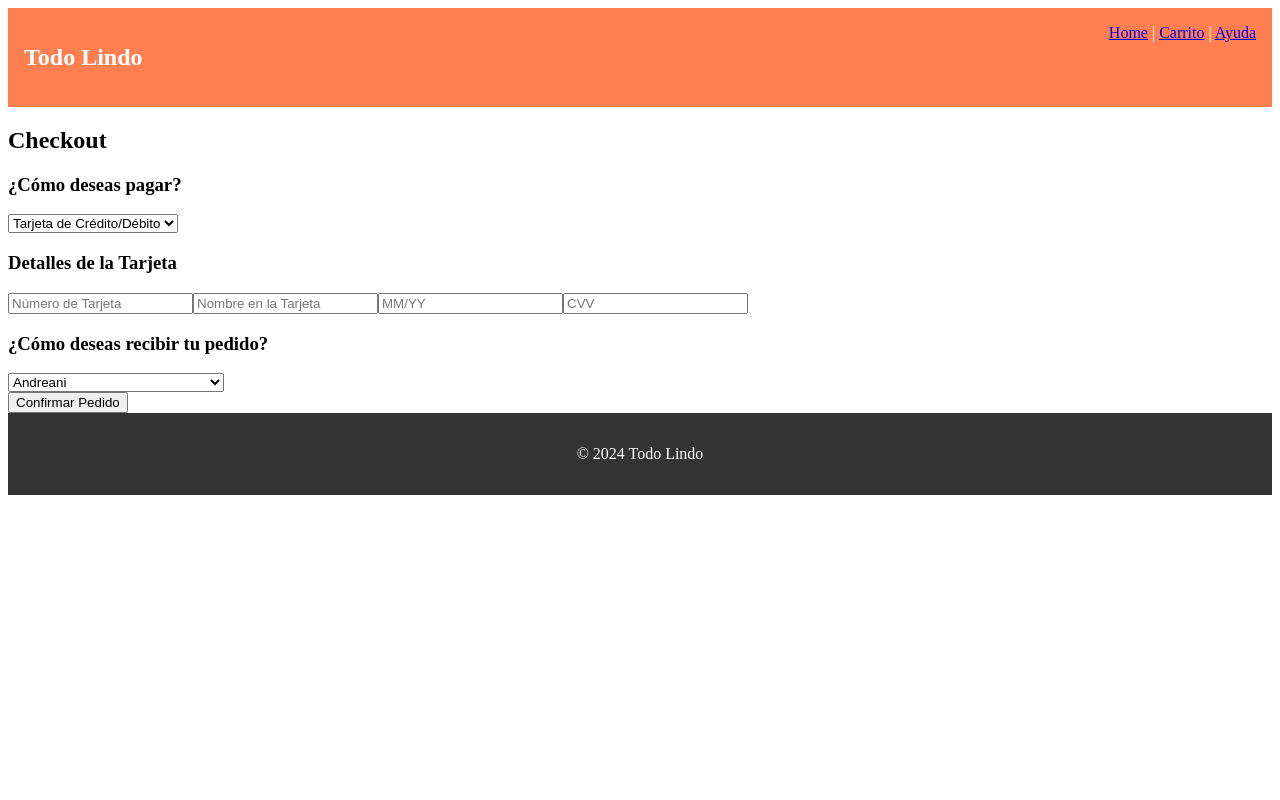
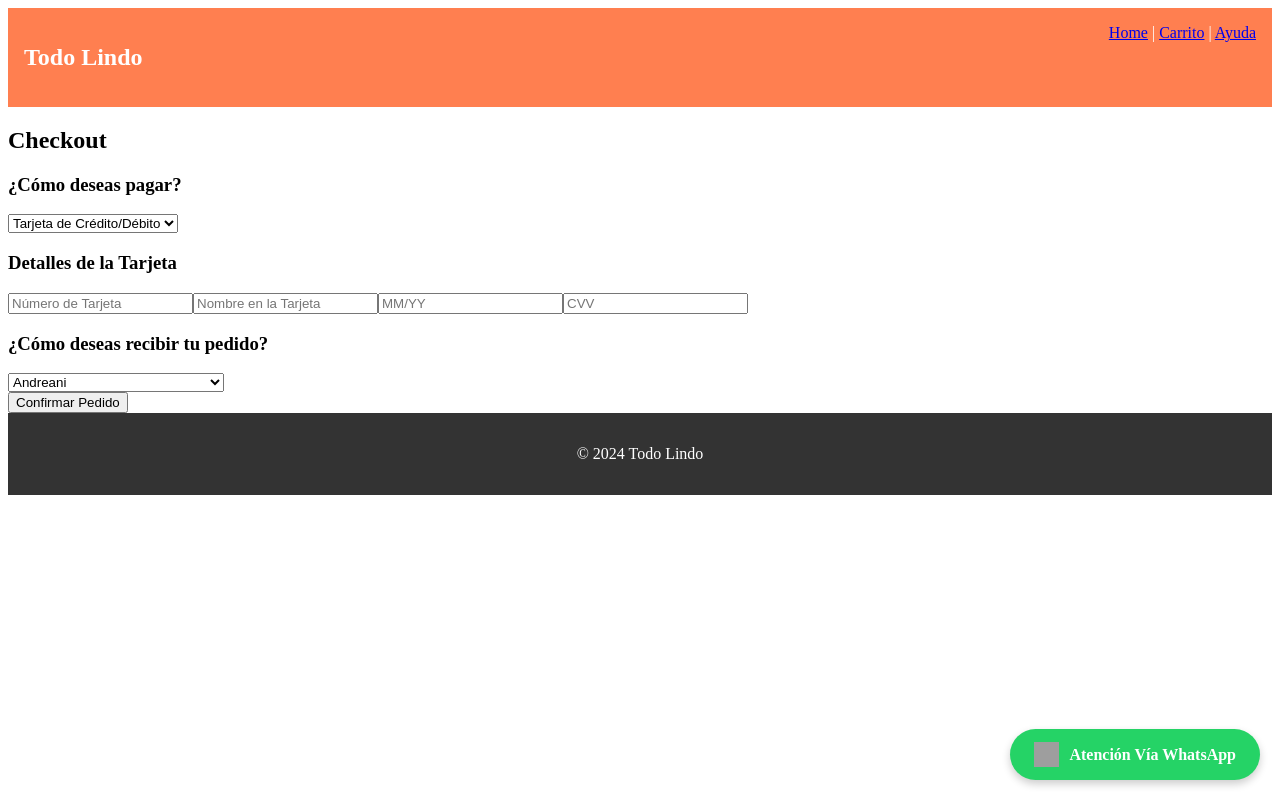
Before and after one commit to Ezequielagradnik/Website-Todo-Lindo, a React (Create React App) app in the folder frontend/: page /Checkout in a window 1280 px wide. Built offline with nearby package versions, Linux system fonts and the light colour scheme; grey boxes are pictures that could not be loaded; the HTML template or start-up script is replaced by a standard one.

Commit message:
boton de wsp y mejore el checkout

```diff
--- a/frontend/src/App.js
+++ b/frontend/src/App.js
@@ -7,6 +7,7 @@ import Cart from './pages/Cart';
 import ProductDetails from './pages/ProductDetails';
 import Help from './pages/Help';
 import Checkout from './pages/Checkout';
+import WhatsAppButton from './components/WhatsAppButton';
 
 const App = () => (
   <>
@@ -18,6 +19,7 @@ const App = () => (
       <Route path="/help" element={<Help />} />
       <Route path="/Checkout" element={<Checkout/>} />
     </Routes>
+    <WhatsAppButton /> {}
     <Footer />
   </>
 );
--- /dev/null
+++ b/frontend/src/WhatsAppButton.css
@@ -0,0 +1,30 @@
+/* Botón flotante de WhatsApp */
+.whatsapp-button {
+    position: fixed;
+    bottom: 20px;
+    right: 20px;
+    display: flex;
+    align-items: center;
+    background-color: #25d366;
+    color: white;
+    font-size: 1rem;
+    font-weight: bold;
+    padding: 0.8rem 1.5rem;
+    border-radius: 50px;
+    box-shadow: 0 4px 8px rgba(0, 0, 0, 0.2);
+    text-decoration: none;
+    transition: transform 0.3s ease-in-out, box-shadow 0.3s;
+    z-index: 1000;
+  }
+
+  .whatsapp-button img {
+    width: 25px;
+    height: 25px;
+    margin-right: 10px;
+  }
+
+  .whatsapp-button:hover {
+    transform: scale(1.1);
+    box-shadow: 0 6px 12px rgba(0, 0, 0, 0.3);
+    color:rgb(255, 255, 255)
+  }
--- /dev/null
+++ b/frontend/src/components/WhatsAppButton.js
@@ -0,0 +1,21 @@
+import React from 'react';
+import '../WhatsAppButton.css';
+
+const WhatsAppButton = () => {
+  return (
+    <a
+      href="https://wa.me/5491156258137" // Reemplaza con tu número
+      className="whatsapp-button"
+      target="_blank"
+      rel="noopener noreferrer"
+    >
+      <img
+        src="https://upload.wikimedia.org/wikipedia/commons/6/6b/WhatsApp.svg"
+        alt="WhatsApp"
+      />
+      Atención Vía WhatsApp
+    </a>
+  );
+};
+
+export default WhatsAppButton;
--- a/frontend/src/pages/Checkout.js
+++ b/frontend/src/pages/Checkout.js
@@ -26,7 +26,7 @@ const Checkout = () => {
     };
 
     console.log('Datos del checkout:', checkoutData);
-    alert('Procesando el pago y envío...');
+    alert('Procesando el pago y el envío...');
   };
 
   const handleMercadoPago = () => {
```
Also changed, not shown: frontend/src/pages/login.js (added), frontend/src/pages/register.js (added).
